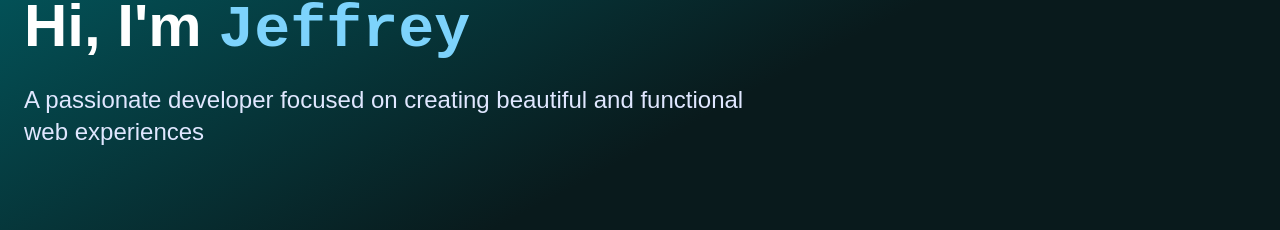
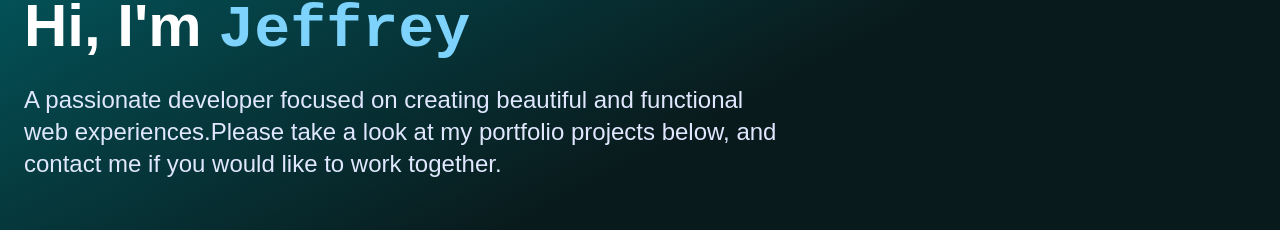
Before and after one commit to jplante01/portfolio_site_source, a Next.js app: page / in a window 1280 px wide. Shown: the part 156-386 px from the top of the page. Built offline with nearby package versions, Linux system fonts and the light colour scheme.

Commit message:
Update hero text

```diff
--- a/src/components/Hero.jsx
+++ b/src/components/Hero.jsx
@@ -7,7 +7,7 @@ const HeroSection = () => {
             Hi, I&apos;m <span className="text-sky-300 font-sourceCodePro">Jeffrey</span>
           </h1>
           <p className="text-xl md:text-2xl mb-10 text-indigo-100 leading-relaxed font-lexend">
-            A passionate developer focused on creating beautiful and functional web experiences
+            A passionate developer focused on creating beautiful and functional web experiences.Please take a look at my portfolio projects below, and contact me if you would like to work together.
           </p>
         </div>
       </div>
```
